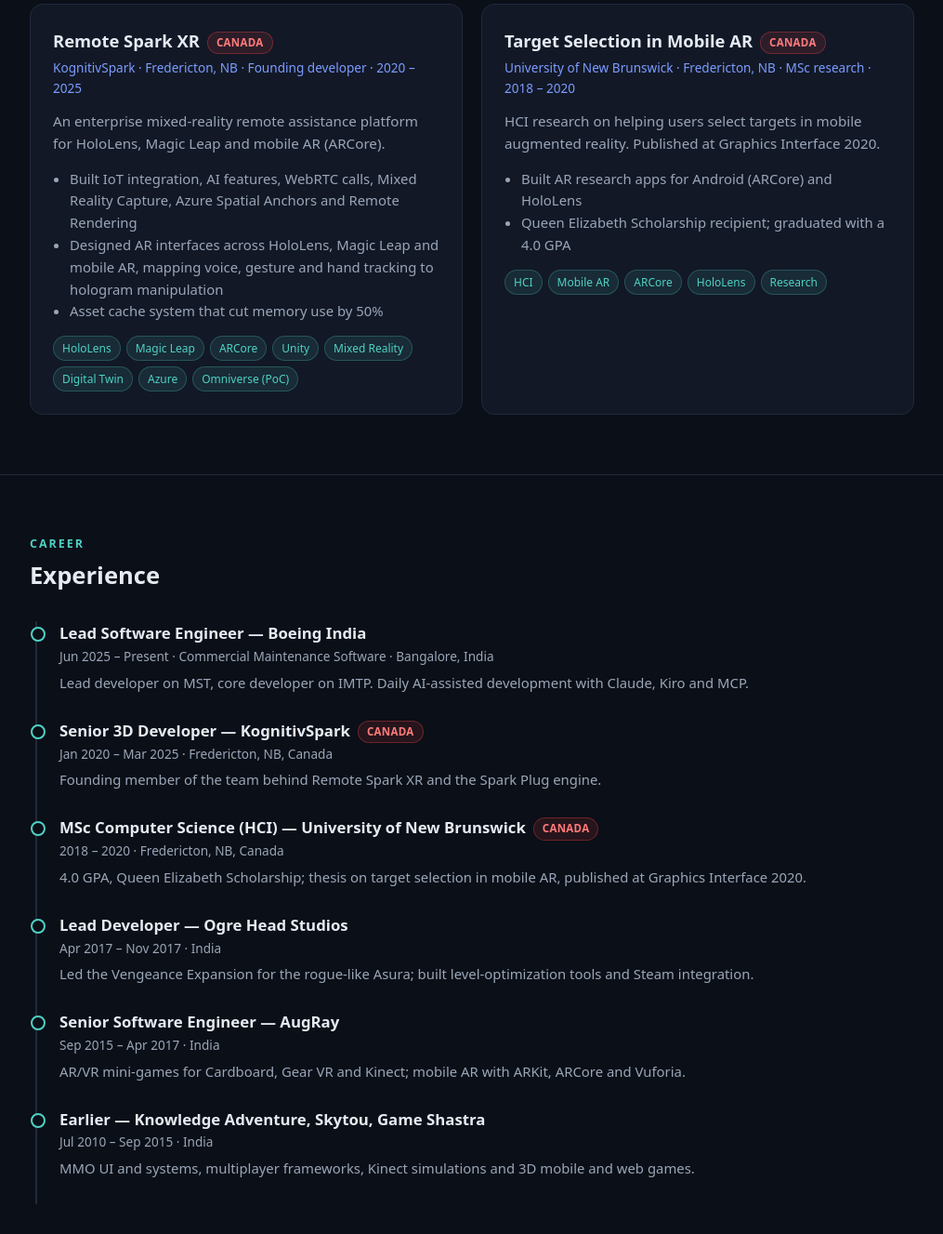
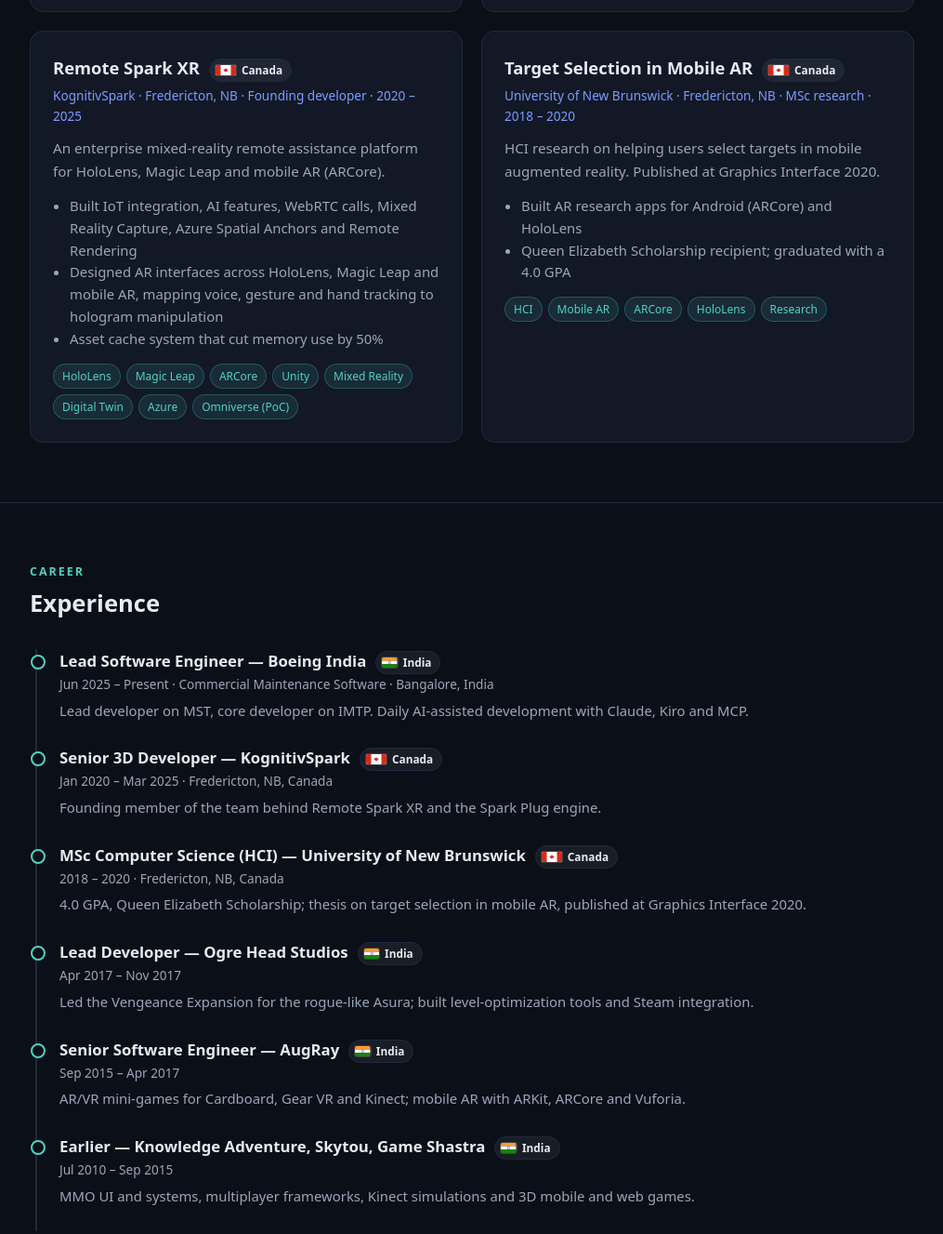
Before and after one commit to vinod-asokan/vinod-asokan.github.io, a plain HTML site: page index.html in a window 1280 px wide. Shown: the part 1391-2718 px from the top of the page at 93% size, without its empty margins (132-1147 px from the left). Drawn offline with Linux system fonts and the light colour scheme.

Commit message:
Flags !!!

```diff
--- a/index.html
+++ b/index.html
@@ -49,7 +49,8 @@ h2 small{display:block;color:var(--accent);font-size:.78rem;letter-spacing:2px;t
 .card p{color:var(--muted);margin:0 0 14px;font-size:.95rem}
 .card ul{color:var(--muted);font-size:.93rem;padding-left:18px;margin:0 0 14px}
 .tags{display:flex;flex-wrap:wrap;gap:6px}
-.ca{display:inline-block;font-size:.72rem;font-weight:700;padding:2px 9px;border-radius:999px;background:rgba(239,68,68,.12);color:#ff7b7b;border:1px solid rgba(239,68,68,.35);margin-left:8px;vertical-align:middle;letter-spacing:.3px}
+.cty{display:inline-flex;align-items:center;gap:6px;font-size:.74rem;font-weight:600;padding:2px 9px 2px 6px;border-radius:999px;background:rgba(255,255,255,.06);color:var(--text);border:1px solid var(--line);margin-left:10px;vertical-align:middle}
+.cty svg{height:11px;width:auto;border-radius:2px;box-shadow:0 0 0 1px rgba(255,255,255,.15)}
 .tag{font-size:.75rem;padding:3px 9px;border-radius:999px;background:rgba(79,209,197,.1);color:var(--accent);border:1px solid rgba(79,209,197,.25)}
 .timeline{border-left:2px solid var(--line);margin-left:6px}
 .job{position:relative;padding:0 0 26px 24px}
@@ -105,7 +106,7 @@ footer{text-align:center;color:var(--muted);font-size:.82rem;padding:28px 0;bord
   <div class="cards">
 
     <div class="card">
-      <h3>Maintenance Synthetic Trainer (MST)</h3>
+      <h3>Maintenance Synthetic Trainer (MST)<span class="cty"><svg viewBox="0 0 18 12" aria-hidden="true"><rect width="18" height="4" fill="#FF9933"/><rect y="4" width="18" height="4" fill="#fff"/><rect y="8" width="18" height="4" fill="#138808"/><circle cx="9" cy="6" r="1.5" fill="none" stroke="#000080" stroke-width=".45"/></svg>India</span></h3>
       <div class="meta">Boeing · Lead developer · 2025 – present</div>
       <p>A maintenance simulation used by 8,000+ technicians across 20+ airlines. Unity 3D front end driving a C++ simulation engine through its API.</p>
       <ul>
@@ -117,7 +118,7 @@ footer{text-align:center;color:var(--muted);font-size:.82rem;padding:28px 0;bord
     </div>
 
     <div class="card">
-      <h3>IMTP — Next-gen VR Maintenance Trainer</h3>
+      <h3>IMTP — Next-gen VR Maintenance Trainer<span class="cty"><svg viewBox="0 0 18 12" aria-hidden="true"><rect width="18" height="4" fill="#FF9933"/><rect y="4" width="18" height="4" fill="#fff"/><rect y="8" width="18" height="4" fill="#138808"/><circle cx="9" cy="6" r="1.5" fill="none" stroke="#000080" stroke-width=".45"/></svg>India</span></h3>
       <div class="meta">Boeing · Core developer · 2025 – present</div>
       <p>MST's high-fidelity successor: a VR maintenance trainer in Unreal Engine with improved 3D models, custom shaders and a Gameplay Tags architecture.</p>
       <ul>
@@ -128,7 +129,7 @@ footer{text-align:center;color:var(--muted);font-size:.82rem;padding:28px 0;bord
     </div>
 
     <div class="card">
-      <h3>Remote Spark XR<span class="ca">CANADA</span></h3>
+      <h3>Remote Spark XR<span class="cty"><svg viewBox="0 0 24 12" aria-hidden="true"><rect width="24" height="12" fill="#fff"/><rect width="6" height="12" fill="#D52B1E"/><rect x="18" width="6" height="12" fill="#D52B1E"/><polygon points="12.00,3.40 12.50,4.40 13.10,4.10 12.90,5.40 13.90,4.60 14.20,5.10 14.60,5.00 14.30,6.10 14.60,6.30 13.20,7.30 13.40,7.80 12.15,7.60 12.15,8.60 11.85,8.60 11.85,7.60 10.60,7.80 10.80,7.30 9.40,6.30 9.70,6.10 9.40,5.00 9.80,5.10 10.10,4.60 11.10,5.40 10.90,4.10 11.50,4.40 12.00,3.40" fill="#D52B1E"/></svg>Canada</span></h3>
       <div class="meta">KognitivSpark · Fredericton, NB · Founding developer · 2020 – 2025</div>
       <p>An enterprise mixed-reality remote assistance platform for HoloLens, Magic Leap and mobile AR (ARCore).</p>
       <ul>
@@ -140,7 +141,7 @@ footer{text-align:center;color:var(--muted);font-size:.82rem;padding:28px 0;bord
     </div>
 
     <div class="card">
-      <h3>Target Selection in Mobile AR<span class="ca">CANADA</span></h3>
+      <h3>Target Selection in Mobile AR<span class="cty"><svg viewBox="0 0 24 12" aria-hidden="true"><rect width="24" height="12" fill="#fff"/><rect width="6" height="12" fill="#D52B1E"/><rect x="18" width="6" height="12" fill="#D52B1E"/><polygon points="12.00,3.40 12.50,4.40 13.10,4.10 12.90,5.40 13.90,4.60 14.20,5.10 14.60,5.00 14.30,6.10 14.60,6.30 13.20,7.30 13.40,7.80 12.15,7.60 12.15,8.60 11.85,8.60 11.85,7.60 10.60,7.80 10.80,7.30 9.40,6.30 9.70,6.10 9.40,5.00 9.80,5.10 10.10,4.60 11.10,5.40 10.90,4.10 11.50,4.40 12.00,3.40" fill="#D52B1E"/></svg>Canada</span></h3>
       <div class="meta">University of New Brunswick · Fredericton, NB · MSc research · 2018 – 2020</div>
       <p>HCI research on helping users select targets in mobile augmented reality. Published at Graphics Interface 2020.</p>
       <ul>
@@ -156,12 +157,12 @@ footer{text-align:center;color:var(--muted);font-size:.82rem;padding:28px 0;bord
 <section id="experience"><div class="wrap">
   <h2><small>Career</small>Experience</h2>
   <div class="timeline">
-    <div class="job"><h3>Lead Software Engineer — Boeing India</h3><div class="when">Jun 2025 – Present · Commercial Maintenance Software · Bangalore, India</div><p>Lead developer on MST, core developer on IMTP. Daily AI-assisted development with Claude, Kiro and MCP.</p></div>
-    <div class="job"><h3>Senior 3D Developer — KognitivSpark<span class="ca">CANADA</span></h3><div class="when">Jan 2020 – Mar 2025 · Fredericton, NB, Canada</div><p>Founding member of the team behind Remote Spark XR and the Spark Plug engine.</p></div>
-    <div class="job"><h3>MSc Computer Science (HCI) — University of New Brunswick<span class="ca">CANADA</span></h3><div class="when">2018 – 2020 · Fredericton, NB, Canada</div><p>4.0 GPA, Queen Elizabeth Scholarship; thesis on target selection in mobile AR, published at Graphics Interface 2020.</p></div>
-    <div class="job"><h3>Lead Developer — Ogre Head Studios</h3><div class="when">Apr 2017 – Nov 2017 · India</div><p>Led the Vengeance Expansion for the rogue-like Asura; built level-optimization tools and Steam integration.</p></div>
-    <div class="job"><h3>Senior Software Engineer — AugRay</h3><div class="when">Sep 2015 – Apr 2017 · India</div><p>AR/VR mini-games for Cardboard, Gear VR and Kinect; mobile AR with ARKit, ARCore and Vuforia.</p></div>
-    <div class="job"><h3>Earlier — Knowledge Adventure, Skytou, Game Shastra</h3><div class="when">Jul 2010 – Sep 2015 · India</div><p>MMO UI and systems, multiplayer frameworks, Kinect simulations and 3D mobile and web games.</p></div>
+    <div class="job"><h3>Lead Software Engineer — Boeing India<span class="cty"><svg viewBox="0 0 18 12" aria-hidden="true"><rect width="18" height="4" fill="#FF9933"/><rect y="4" width="18" height="4" fill="#fff"/><rect y="8" width="18" height="4" fill="#138808"/><circle cx="9" cy="6" r="1.5" fill="none" stroke="#000080" stroke-width=".45"/></svg>India</span></h3><div class="when">Jun 2025 – Present · Commercial Maintenance Software · Bangalore, India</div><p>Lead developer on MST, core developer on IMTP. Daily AI-assisted development with Claude, Kiro and MCP.</p></div>
+    <div class="job"><h3>Senior 3D Developer — KognitivSpark<span class="cty"><svg viewBox="0 0 24 12" aria-hidden="true"><rect width="24" height="12" fill="#fff"/><rect width="6" height="12" fill="#D52B1E"/><rect x="18" width="6" height="12" fill="#D52B1E"/><polygon points="12.00,3.40 12.50,4.40 13.10,4.10 12.90,5.40 13.90,4.60 14.20,5.10 14.60,5.00 14.30,6.10 14.60,6.30 13.20,7.30 13.40,7.80 12.15,7.60 12.15,8.60 11.85,8.60 11.85,7.60 10.60,7.80 10.80,7.30 9.40,6.30 9.70,6.10 9.40,5.00 9.80,5.10 10.10,4.60 11.10,5.40 10.90,4.10 11.50,4.40 12.00,3.40" fill="#D52B1E"/></svg>Canada</span></h3><div class="when">Jan 2020 – Mar 2025 · Fredericton, NB, Canada</div><p>Founding member of the team behind Remote Spark XR and the Spark Plug engine.</p></div>
+    <div class="job"><h3>MSc Computer Science (HCI) — University of New Brunswick<span class="cty"><svg viewBox="0 0 24 12" aria-hidden="true"><rect width="24" height="12" fill="#fff"/><rect width="6" height="12" fill="#D52B1E"/><rect x="18" width="6" height="12" fill="#D52B1E"/><polygon points="12.00,3.40 12.50,4.40 13.10,4.10 12.90,5.40 13.90,4.60 14.20,5.10 14.60,5.00 14.30,6.10 14.60,6.30 13.20,7.30 13.40,7.80 12.15,7.60 12.15,8.60 11.85,8.60 11.85,7.60 10.60,7.80 10.80,7.30 9.40,6.30 9.70,6.10 9.40,5.00 9.80,5.10 10.10,4.60 11.10,5.40 10.90,4.10 11.50,4.40 12.00,3.40" fill="#D52B1E"/></svg>Canada</span></h3><div class="when">2018 – 2020 · Fredericton, NB, Canada</div><p>4.0 GPA, Queen Elizabeth Scholarship; thesis on target selection in mobile AR, published at Graphics Interface 2020.</p></div>
+    <div class="job"><h3>Lead Developer — Ogre Head Studios<span class="cty"><svg viewBox="0 0 18 12" aria-hidden="true"><rect width="18" height="4" fill="#FF9933"/><rect y="4" width="18" height="4" fill="#fff"/><rect y="8" width="18" height="4" fill="#138808"/><circle cx="9" cy="6" r="1.5" fill="none" stroke="#000080" stroke-width=".45"/></svg>India</span></h3><div class="when">Apr 2017 – Nov 2017</div><p>Led the Vengeance Expansion for the rogue-like Asura; built level-optimization tools and Steam integration.</p></div>
+    <div class="job"><h3>Senior Software Engineer — AugRay<span class="cty"><svg viewBox="0 0 18 12" aria-hidden="true"><rect width="18" height="4" fill="#FF9933"/><rect y="4" width="18" height="4" fill="#fff"/><rect y="8" width="18" height="4" fill="#138808"/><circle cx="9" cy="6" r="1.5" fill="none" stroke="#000080" stroke-width=".45"/></svg>India</span></h3><div class="when">Sep 2015 – Apr 2017</div><p>AR/VR mini-games for Cardboard, Gear VR and Kinect; mobile AR with ARKit, ARCore and Vuforia.</p></div>
+    <div class="job"><h3>Earlier — Knowledge Adventure, Skytou, Game Shastra<span class="cty"><svg viewBox="0 0 18 12" aria-hidden="true"><rect width="18" height="4" fill="#FF9933"/><rect y="4" width="18" height="4" fill="#fff"/><rect y="8" width="18" height="4" fill="#138808"/><circle cx="9" cy="6" r="1.5" fill="none" stroke="#000080" stroke-width=".45"/></svg>India</span></h3><div class="when">Jul 2010 – Sep 2015</div><p>MMO UI and systems, multiplayer frameworks, Kinect simulations and 3D mobile and web games.</p></div>
   </div>
 </div></section>
 
```
